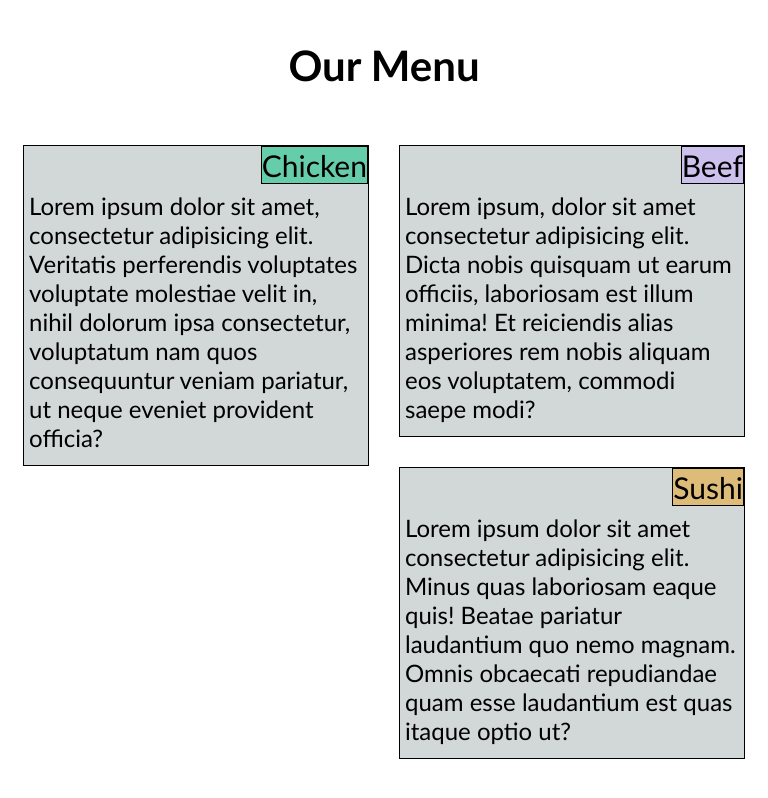
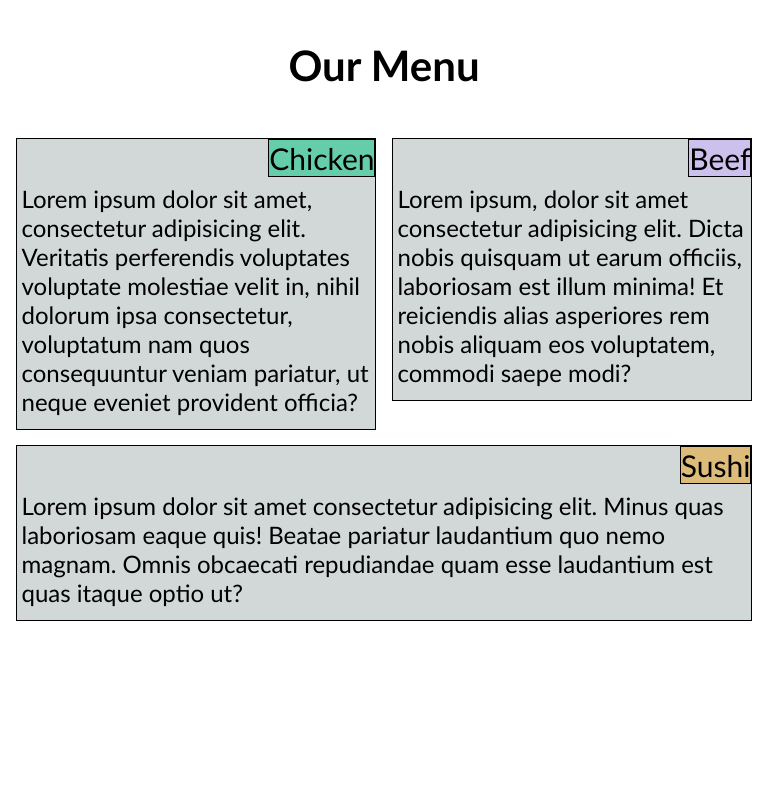
Before and after one commit to tshui02/module2-solution, a plain HTML site: page index.html in a window 768 px wide. Drawn offline with Linux system fonts and the light colour scheme.

Commit message:
fixed medium/tablet view

```diff
--- a/css/styles.css
+++ b/css/styles.css
@@ -1,18 +1,22 @@
 @media (min-width: 992px){
   .col-lg-4{
-    width: 29.33%;
+    width: 31.33%;
     float: left;
   }
 }
 @media (min-width: 768px) and (max-width: 991px){
   .col-md-6{
-    width: 46%;
+    width: 48%;
+    float: left;
+  }
+  .col-md-12{
+    width: 98%;
     float: left;
   }
 }
 @media (max-width: 767px){
   .col-sm-12{
-    width: 96;
+    width: 98%;
     float: left;
   }
 }
@@ -34,7 +38,7 @@ h1{
   position: relative;
   background-color: rgb(210, 216, 216);
   border: black 1px solid;
-  margin: 2%;
+  margin: 1%;
   padding: 5px;
 }
 .section-title{
--- a/index.html
+++ b/index.html
@@ -15,7 +15,7 @@
     <div class="section-title" id="beef-box">Beef</div>
     <p>Lorem ipsum, dolor sit amet consectetur adipisicing elit. Dicta nobis quisquam ut earum officiis, laboriosam est illum minima! Et reiciendis alias asperiores rem nobis aliquam eos voluptatem, commodi saepe modi?</p>
   </div>
-  <div class="section-container col-lg-4 col-md-6 col-sm-12">
+  <div class="section-container col-lg-4 col-md-12 col-sm-12">
     <div class="section-title" id="sushi-box">Sushi</div>
     <p>Lorem ipsum dolor sit amet consectetur adipisicing elit. Minus quas laboriosam eaque quis! Beatae pariatur laudantium quo nemo magnam. Omnis obcaecati repudiandae quam esse laudantium est quas itaque optio ut?</p>
   </div>
```
